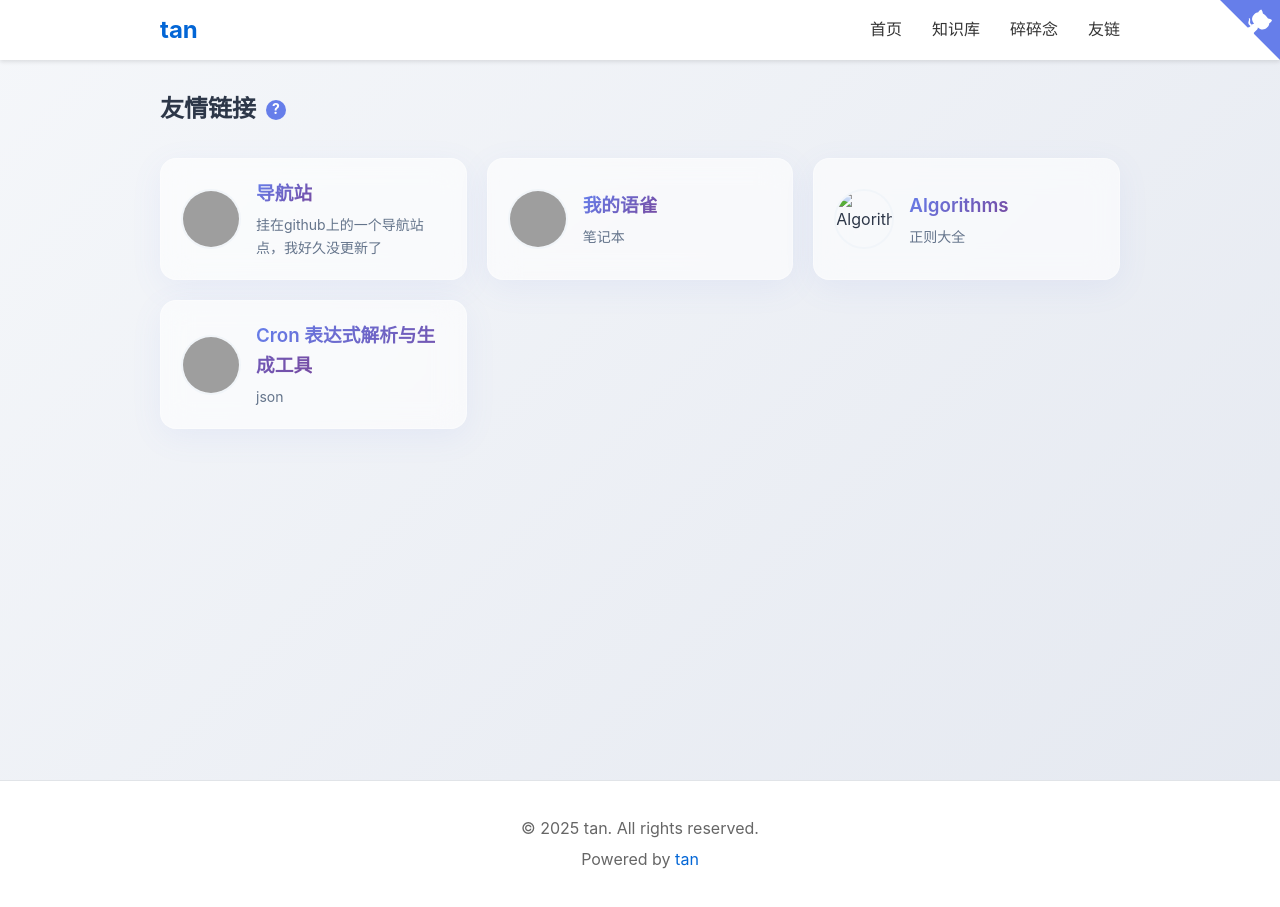
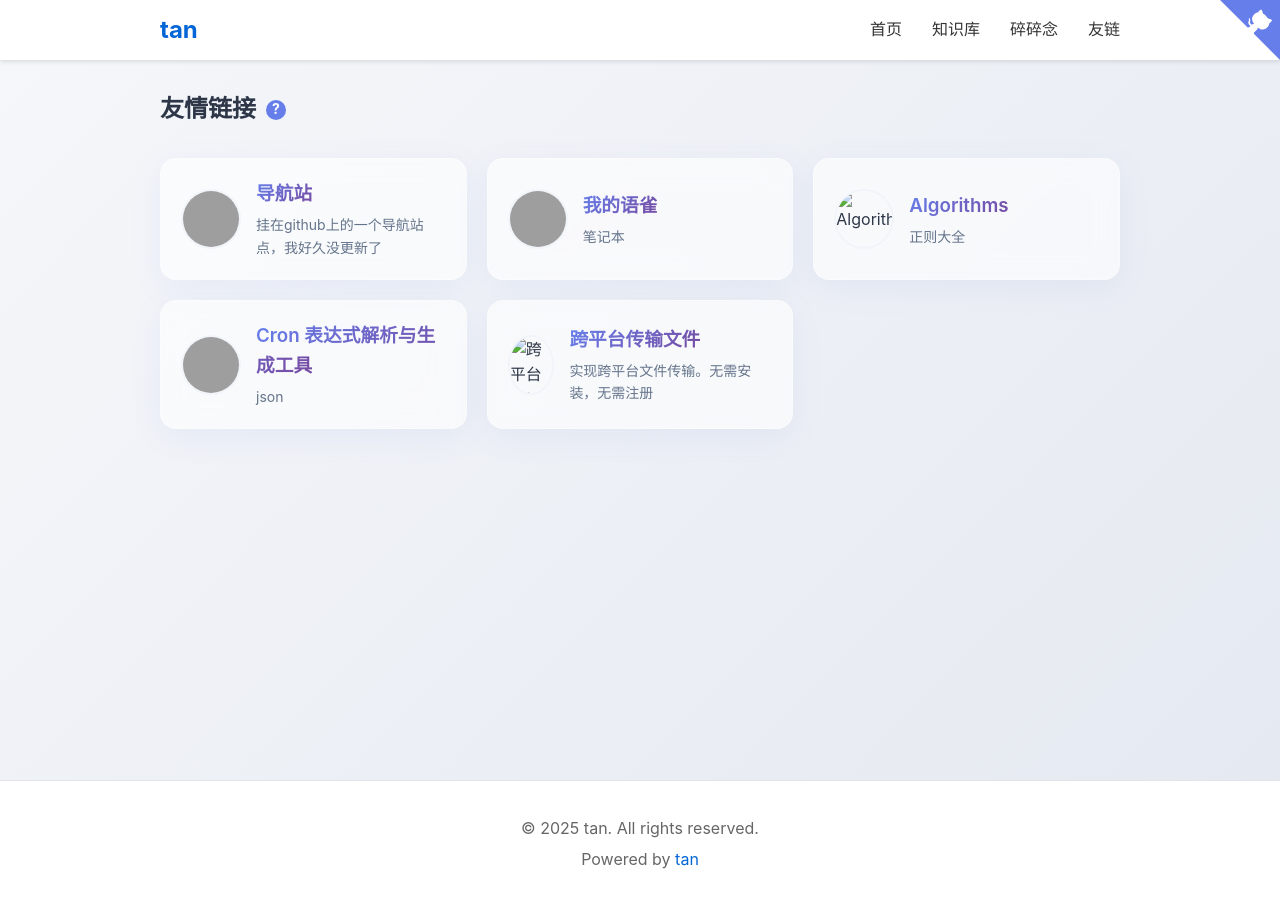
Before and after one commit to en-o/blog, a Jekyll site: the page built from pages/links.md, in a window 1280 px wide. Built offline with Jekyll 4.4.1, drawn with Linux system fonts in a browser that asks for light colours; grey boxes are pictures that could not be loaded.

Commit message:
添加友链

```diff
--- a/_data/links.yml
+++ b/_data/links.yml
@@ -16,3 +16,7 @@
   description: json
   avatar: >-
     https://www.daimagu.com/assets/upload/2025-10/30/61295e9d3de246dcba5a196965dc2908.png
+- name: 跨平台传输文件
+  url: https://pairdrop.net/
+  description: 实现跨平台文件传输。无需安装，无需注册
+  avatar: https://pairdrop.net/images/favicon-96x96.png
```
